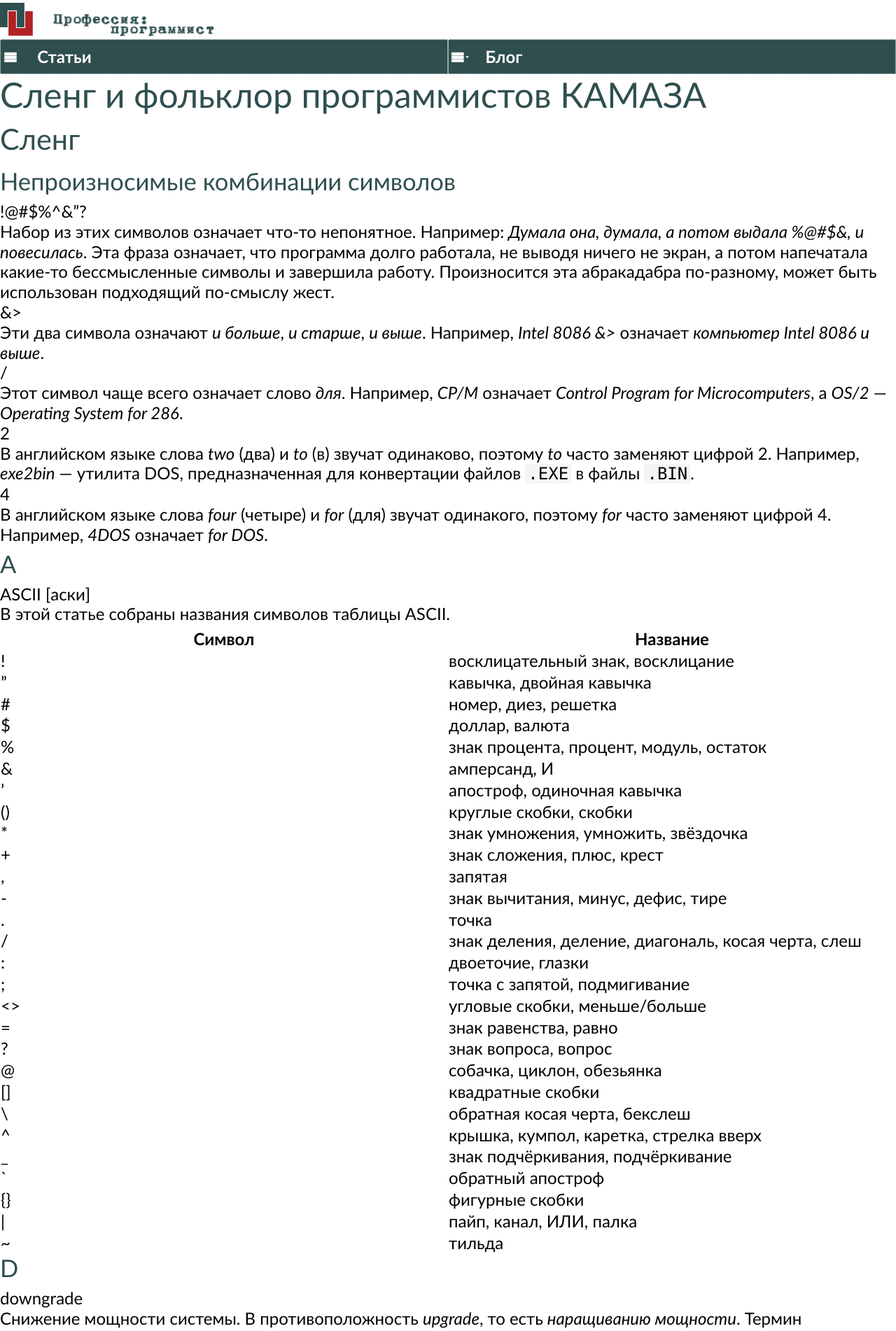
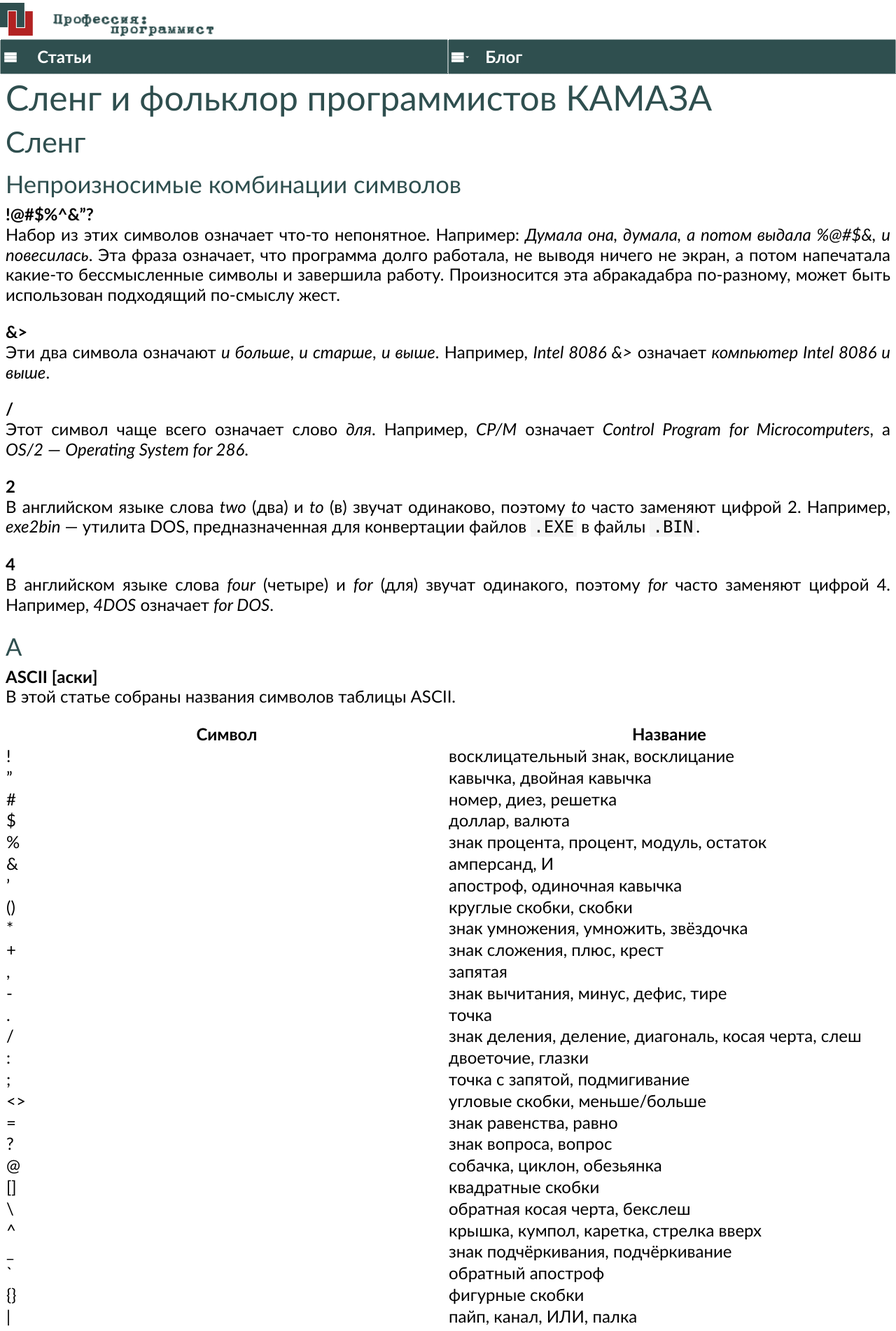
Before and after one commit to markshevchenko/markshevchenko.github.io, a Jekyll site: the page built from articles/slang/2.md, in a window 1280 px wide. Shown: the top 1902 px of the page at 70% size. Built offline with Jekyll 4.4.1, drawn with Linux system fonts in a browser that asks for light colours; some web fonts are replaced; comment, search, counter and statistics services are not loaded.

Commit message:
Упростил CSS.

```diff
--- a/_layouts/default.html
+++ b/_layouts/default.html
@@ -1,16 +1,16 @@
-<!DOCTYPE html>
+<!doctype html>
 <html lang="{{ page.lang | default: site.lang | default: "en" }}">
   <head>
     <meta charset="utf-8">
     <meta http-equiv="X-UA-Compatible" content="IE=edge">
     <meta name="viewport" content="width=device-width, initial-scale=1">
     <title>{% if page.title %}{{ page.title | escape }}{% else %}{{ site.title | escape }}{% endif %}</title>
-    <meta name="description" content="{{ page.excerpt | default: site.description | strip_html | normalize_whitespace | truncate: 160 | escape }}">
+    <meta name="description" content="{{ page.excerpt | default: site.description | strip_html | normalize_whitespace | escape }}">
     <link rel="stylesheet" href="{{ "/css/main.css" | relative_url }}">
     <link rel="canonical" href="{{ page.url | replace:'index.html','' | absolute_url }}">
-    <link rel="icon" type="image/png" sizes="16x16" href="{{ /img/favicon-16x16.png | relative_url }}">
-    <link rel="icon" type="image/png" sizes="32x32" href="{{ /img/favicon-32x32.png | relative_url }}">
-    <link rel="icon" type="image/png" sizes="96x96" href="{{ /img/favicon-96x96.png | relative_url }}">
+    <link rel="icon" type="image/png" sizes="16x16" href="{{ "/img/favicon-16x16.png" | relative_url }}">
+    <link rel="icon" type="image/png" sizes="32x32" href="{{ "/img/favicon-32x32.png" | relative_url }}">
+    <link rel="icon" type="image/png" sizes="96x96" href="{{ "/img/favicon-96x96.png" | relative_url }}">
     {% feed_meta %}
   </head>
   <body>
--- a/_sass/layout.scss
+++ b/_sass/layout.scss
@@ -13,7 +13,7 @@
   padding: $spacing-unit/2 0;
 }
 
-article {
+main {
   padding: $spacing-unit/2 $spacing-unit;
 }
 
@@ -160,12 +160,12 @@
   font-style: italic;
 }
 
-article > dl > dt {
+main > dl > dt {
   font-weight: bold;
 }
 
-article > p,
-article > dl > dd {
+main > p,
+main > dl > dd {
   text-align: justify;
   margin-bottom: 1em;
 }
@@ -333,7 +333,7 @@
     -ms-grid-row: 5;
   }
 
-  article {
+  main {
     grid-column: 2;
     grid-row: 1 / span 7;
 
```
